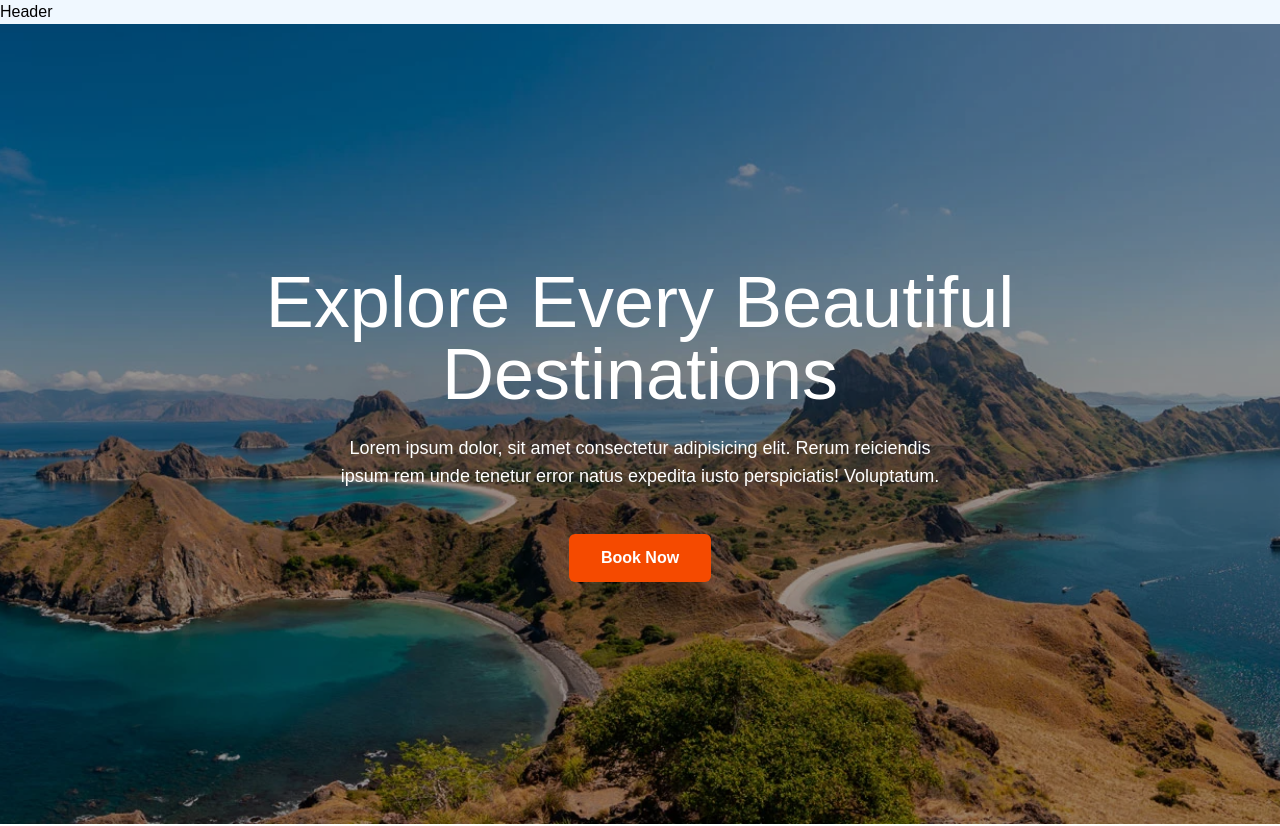
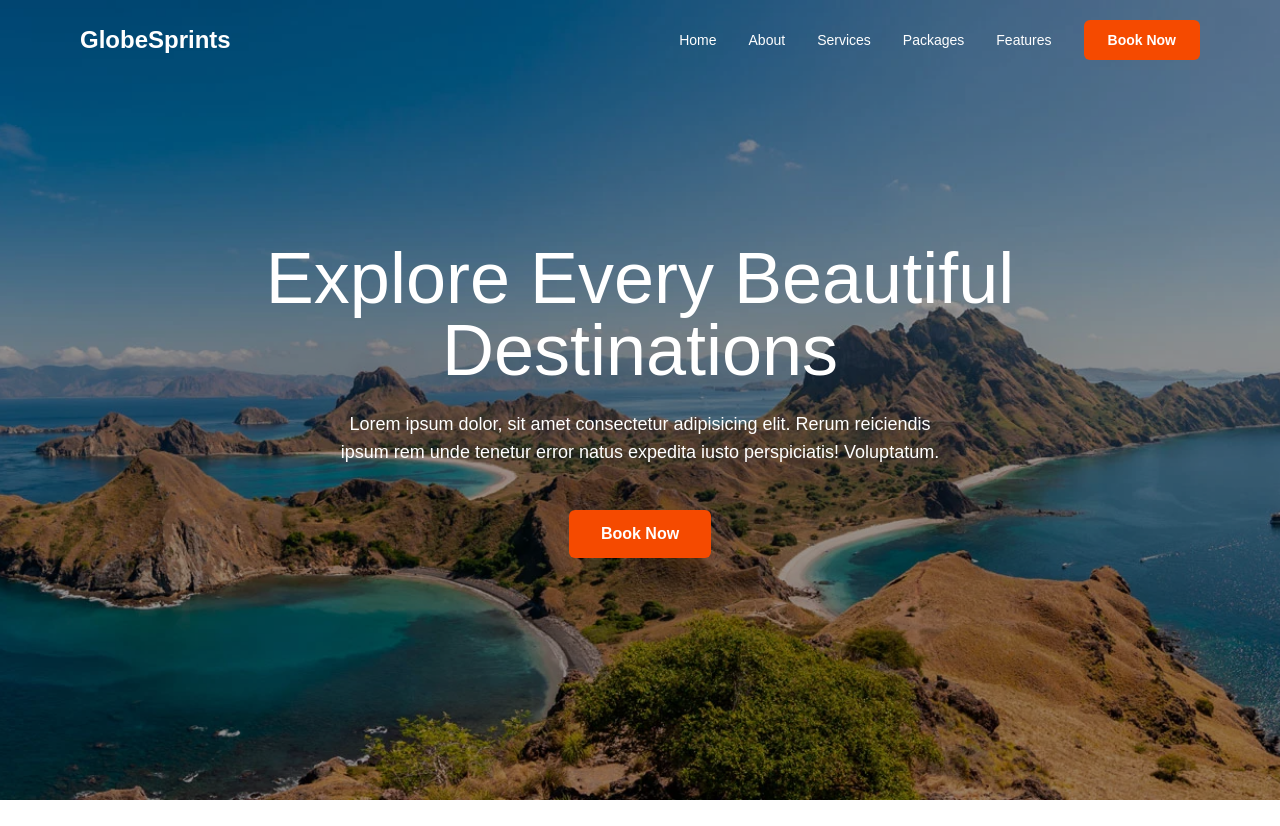
Before and after one commit to Umar71-Developer/globesptrints, a React (Vite) app: page / in a window 1280 px wide. Shown: the top 826 px of the page. Built offline with nearby package versions, Linux system fonts and the light colour scheme; a web font is replaced by a local one.

Commit message:
Finally the globesprits website is completed

```diff
--- a/src/App.jsx
+++ b/src/App.jsx
@@ -6,6 +6,7 @@ import Services from './sections/Services'
 import CtaOne from './sections/CtaOne'
 import Packages from './sections/Packages'
 import Features from './sections/Features'
+import Newsletter from './sections/Newsletter'
 import Footer from './sections/Footer'
 
 function App() {
@@ -20,6 +21,7 @@ function App() {
       <CtaOne />
       <Packages />
       <Features />
+      <Newsletter />
       <Footer />
       </>
     </div>
--- a/src/sections/Footer.jsx
+++ b/src/sections/Footer.jsx
@@ -1,8 +1,81 @@
 import React from 'react'
+import { FaFacebookF, FaTwitter, FaInstagram, FaYoutube, FaMapMarkerAlt, FaPhone, FaEnvelope } from 'react-icons/fa'
 
 function Footer() {
   return (
-    <div>Footer</div>
+    <footer className="bg-gray-900 text-gray-300 pt-16 pb-6 px-6 lg:px-20">
+      <div className="max-w-7xl mx-auto grid grid-cols-1 sm:grid-cols-2 lg:grid-cols-4 gap-10 mb-12">
+        {/* Brand */}
+        <div>
+          <h2 className="text-2xl font-fakhwang font-bold text-white mb-4">GlobeSprints</h2>
+          <p className="text-sm leading-relaxed font-poppins">
+            We are a travel agency dedicated to providing the best tour packages at affordable prices. Explore the world with us and create unforgettable memories.
+          </p>
+          <div className="flex gap-3 mt-5">
+            <a href="#" className="w-9 h-9 rounded-full bg-gray-700 hover:bg-orange-600 flex items-center justify-center transition-colors duration-300">
+              <FaFacebookF className="text-white text-sm" />
+            </a>
+            <a href="#" className="w-9 h-9 rounded-full bg-gray-700 hover:bg-orange-600 flex items-center justify-center transition-colors duration-300">
+              <FaTwitter className="text-white text-sm" />
+            </a>
+            <a href="#" className="w-9 h-9 rounded-full bg-gray-700 hover:bg-orange-600 flex items-center justify-center transition-colors duration-300">
+              <FaInstagram className="text-white text-sm" />
+            </a>
+            <a href="#" className="w-9 h-9 rounded-full bg-gray-700 hover:bg-orange-600 flex items-center justify-center transition-colors duration-300">
+              <FaYoutube className="text-white text-sm" />
+            </a>
+          </div>
+        </div>
+
+        {/* Quick Links */}
+        <div>
+          <h3 className="text-lg font-semibold text-white mb-4">Quick Links</h3>
+          <ul className="space-y-3 text-sm font-poppins">
+            <li><a href="#hero" className="hover:text-orange-500 transition-colors">Home</a></li>
+            <li><a href="#about" className="hover:text-orange-500 transition-colors">About Us</a></li>
+            <li><a href="#services" className="hover:text-orange-500 transition-colors">Services</a></li>
+            <li><a href="#packages" className="hover:text-orange-500 transition-colors">Packages</a></li>
+            <li><a href="#features" className="hover:text-orange-500 transition-colors">Features</a></li>
+          </ul>
+        </div>
+
+        {/* Popular Tours */}
+        <div>
+          <h3 className="text-lg font-semibold text-white mb-4">Popular Tours</h3>
+          <ul className="space-y-3 text-sm font-poppins">
+            <li><a href="#" className="hover:text-orange-500 transition-colors">Thailand Temples & Beach</a></li>
+            <li><a href="#" className="hover:text-orange-500 transition-colors">Swiss Alps Journey</a></li>
+            <li><a href="#" className="hover:text-orange-500 transition-colors">New York City Escape</a></li>
+            <li><a href="#" className="hover:text-orange-500 transition-colors">Iceland Northern Lights</a></li>
+            <li><a href="#" className="hover:text-orange-500 transition-colors">Egypt Pyramids & Nile</a></li>
+          </ul>
+        </div>
+
+        {/* Contact Info */}
+        <div>
+          <h3 className="text-lg font-semibold text-white mb-4">Contact Us</h3>
+          <ul className="space-y-4 text-sm font-poppins">
+            <li className="flex items-start gap-3">
+              <FaMapMarkerAlt className="text-orange-500 mt-1" />
+              <span>123 Travel Street, Adventure City, CA 90210</span>
+            </li>
+            <li className="flex items-center gap-3">
+              <FaPhone className="text-orange-500" />
+              <span>+1 (555) 123-4567</span>
+            </li>
+            <li className="flex items-center gap-3">
+              <FaEnvelope className="text-orange-500" />
+              <span>info@globesprints.com</span>
+            </li>
+          </ul>
+        </div>
+      </div>
+
+      {/* Bottom Bar */}
+      <div className="border-t border-gray-700 pt-6 text-center text-sm font-poppins">
+        <p>&copy; 2026 GlobeSprints. All rights reserved.</p>
+      </div>
+    </footer>
   )
 }
 
--- a/src/sections/Header.jsx
+++ b/src/sections/Header.jsx
@@ -1,8 +1,78 @@
-import React from 'react'
+import React, { useState, useEffect } from 'react'
+import { FaBars, FaTimes } from 'react-icons/fa'
+
+const navLinks = [
+  { name: 'Home', href: '#hero' },
+  { name: 'About', href: '#about' },
+  { name: 'Services', href: '#services' },
+  { name: 'Packages', href: '#packages' },
+  { name: 'Features', href: '#features' },
+]
 
 function Header() {
+  const [menuOpen, setMenuOpen] = useState(false)
+  const [scrolled, setScrolled] = useState(false)
+
+  useEffect(() => {
+    const handleScroll = () => {
+      setScrolled(window.scrollY > 50)
+    }
+    window.addEventListener('scroll', handleScroll)
+    return () => window.removeEventListener('scroll', handleScroll)
+  }, [])
+
   return (
-    <div>Header</div>
+    <header className={`fixed top-0 left-0 w-full z-50 transition-all duration-300 ${scrolled ? 'bg-white shadow-md' : 'bg-transparent'}`}>
+      <div className="max-w-7xl mx-auto px-6 lg:px-20 flex items-center justify-between h-16 lg:h-20">
+        {/* Logo */}
+        <a href="#hero" className={`text-2xl font-fakhwang font-bold transition-colors duration-300 ${scrolled ? 'text-gray-900' : 'text-white'}`}>
+          GlobeSprints
+        </a>
+
+        {/* Desktop Nav */}
+        <nav className="hidden lg:flex items-center gap-8">
+          {navLinks.map((link) => (
+            <a
+              key={link.name}
+              href={link.href}
+              className={`text-sm font-poppins font-medium hover:text-orange-600 transition-colors duration-300 ${scrolled ? 'text-gray-700' : 'text-white'}`}
+            >
+              {link.name}
+            </a>
+          ))}
+          <a href="#cta" className="bg-orange-600 hover:bg-black text-white text-sm px-6 py-2.5 font-semibold rounded-md cursor-pointer transition-colors duration-300">
+            Book Now
+          </a>
+        </nav>
+
+        {/* Mobile Menu Button */}
+        <button
+          onClick={() => setMenuOpen(!menuOpen)}
+          className={`lg:hidden text-2xl cursor-pointer transition-colors duration-300 ${scrolled ? 'text-gray-900' : 'text-white'}`}
+        >
+          {menuOpen ? <FaTimes /> : <FaBars />}
+        </button>
+      </div>
+
+      {/* Mobile Nav */}
+      <div className={`lg:hidden bg-white shadow-lg overflow-hidden transition-all duration-300 ${menuOpen ? 'max-h-96' : 'max-h-0'}`}>
+        <nav className="flex flex-col px-6 py-4 gap-4">
+          {navLinks.map((link) => (
+            <a
+              key={link.name}
+              href={link.href}
+              onClick={() => setMenuOpen(false)}
+              className="text-sm font-poppins font-medium text-gray-700 hover:text-orange-600 transition-colors"
+            >
+              {link.name}
+            </a>
+          ))}
+          <a href="#cta" onClick={() => setMenuOpen(false)} className="bg-orange-600 hover:bg-black text-white text-sm text-center px-6 py-2.5 font-semibold rounded-md cursor-pointer transition-colors duration-300">
+            Book Now
+          </a>
+        </nav>
+      </div>
+    </header>
   )
 }
 
--- /dev/null
+++ b/src/sections/Newsletter.jsx
@@ -0,0 +1,41 @@
+import React, { useEffect } from 'react'
+import { FaPaperPlane } from 'react-icons/fa'
+import AOS from 'aos'
+import 'aos/dist/aos.css'
+
+function Newsletter() {
+  useEffect(() => {
+    AOS.init({
+      duration: 800,
+      delay: 200,
+      once: false,
+    })
+  }, [])
+
+  return (
+    <section className="py-16 px-6 lg:px-20 bg-orange-600">
+      <div data-aos="fade-up" className="max-w-3xl mx-auto text-center">
+        <FaPaperPlane className="text-white text-3xl mx-auto mb-4" />
+        <h2 className="text-2xl lg:text-4xl font-fakhwang font-bold text-white mb-3">
+          Subscribe To Our Newsletter
+        </h2>
+        <p className="text-white/80 text-sm font-poppins mb-8">
+          Get the latest travel deals, tips and destination guides delivered straight to your inbox.
+        </p>
+
+        <div data-aos="fade-up" data-aos-delay="200" className="flex flex-col sm:flex-row items-center gap-3 max-w-lg mx-auto">
+          <input
+            type="email"
+            placeholder="Enter your email address"
+            className="w-full sm:flex-1 px-5 py-3 rounded-md text-sm font-poppins outline-none bg-white text-gray-400 placeholder-gray-400"
+          />
+          <button className="w-full sm:w-auto bg-gray-900 hover:bg-black text-white text-sm px-8 py-3 font-semibold rounded-md cursor-pointer transition-colors duration-300">
+            Subscribe
+          </button>
+        </div>
+      </div>
+    </section>
+  )
+}
+
+export default Newsletter
```
